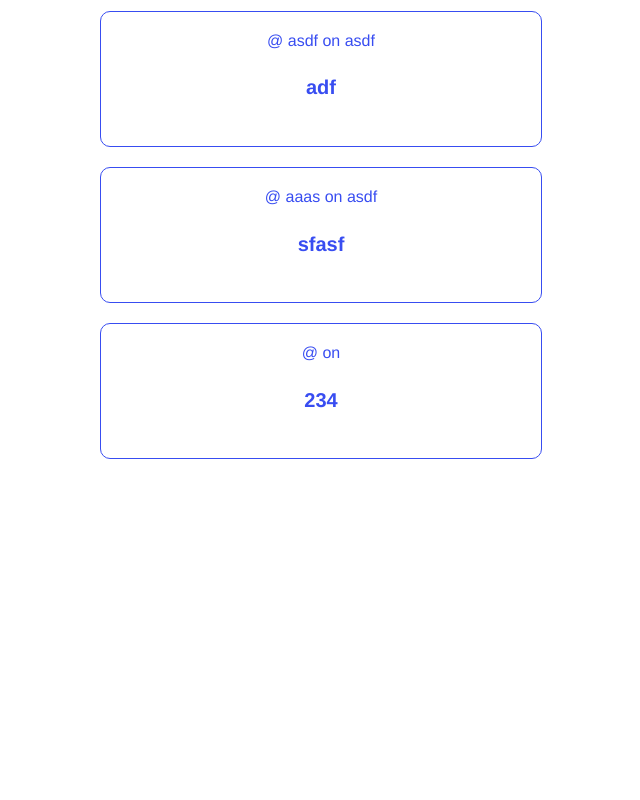
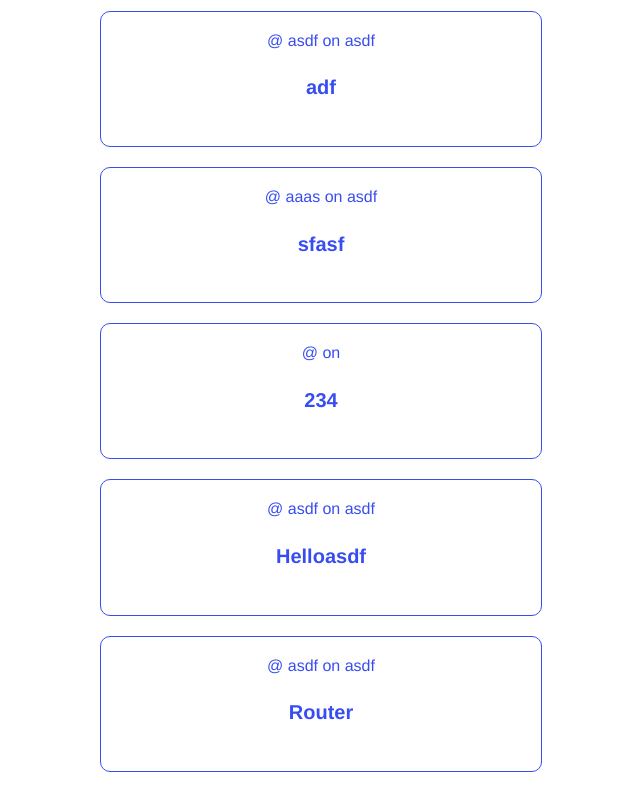
Before and after one commit to phucbm/vuex-fundamentals, a Vue app: page / in a window 1280 px wide. Shown: the part 936-1736 px from the top of the page, without its empty margins (319-959 px from the left). Before the commit the page ends 1423 px from the top, so only its background shows below. Built offline with nearby package versions, Linux system fonts and the light colour scheme; data requests are answered from the project's data file.

Commit message:
:wrench: routing after created an event

```diff
--- a/db.json
+++ b/db.json
@@ -79,6 +79,26 @@
       "date": "",
       "time": "",
       "organizer": "Felix"
+    },
+    {
+      "id": "04e2e81b-5248-48d2-82b4-b6d0fa1d0b9f",
+      "category": "housing",
+      "title": "Helloasdf",
+      "description": "asf",
+      "location": "asdf",
+      "date": "asdf",
+      "time": "asdf",
+      "organizer": "Felix"
+    },
+    {
+      "id": "8416324f-9d6e-42cf-85ae-91ef59d481f4",
+      "category": "food",
+      "title": "Router",
+      "description": "asdf",
+      "location": "asdf",
+      "date": "asdf",
+      "time": "asdf",
+      "organizer": "Felix"
     }
   ]
 }
--- a/src/views/EventCreate.vue
+++ b/src/views/EventCreate.vue
@@ -78,7 +78,15 @@ export default {
         organizer: this.$store.state.user
       };
 
-      this.$store.dispatch('createEvent', event);
+      this.$store.dispatch('createEvent', event)
+          .then(() => {
+            this.$router.push({
+              name: 'EventDetails',
+              params: {
+                id: event.id
+              }
+            })
+          })
     },
   },
 };
```
